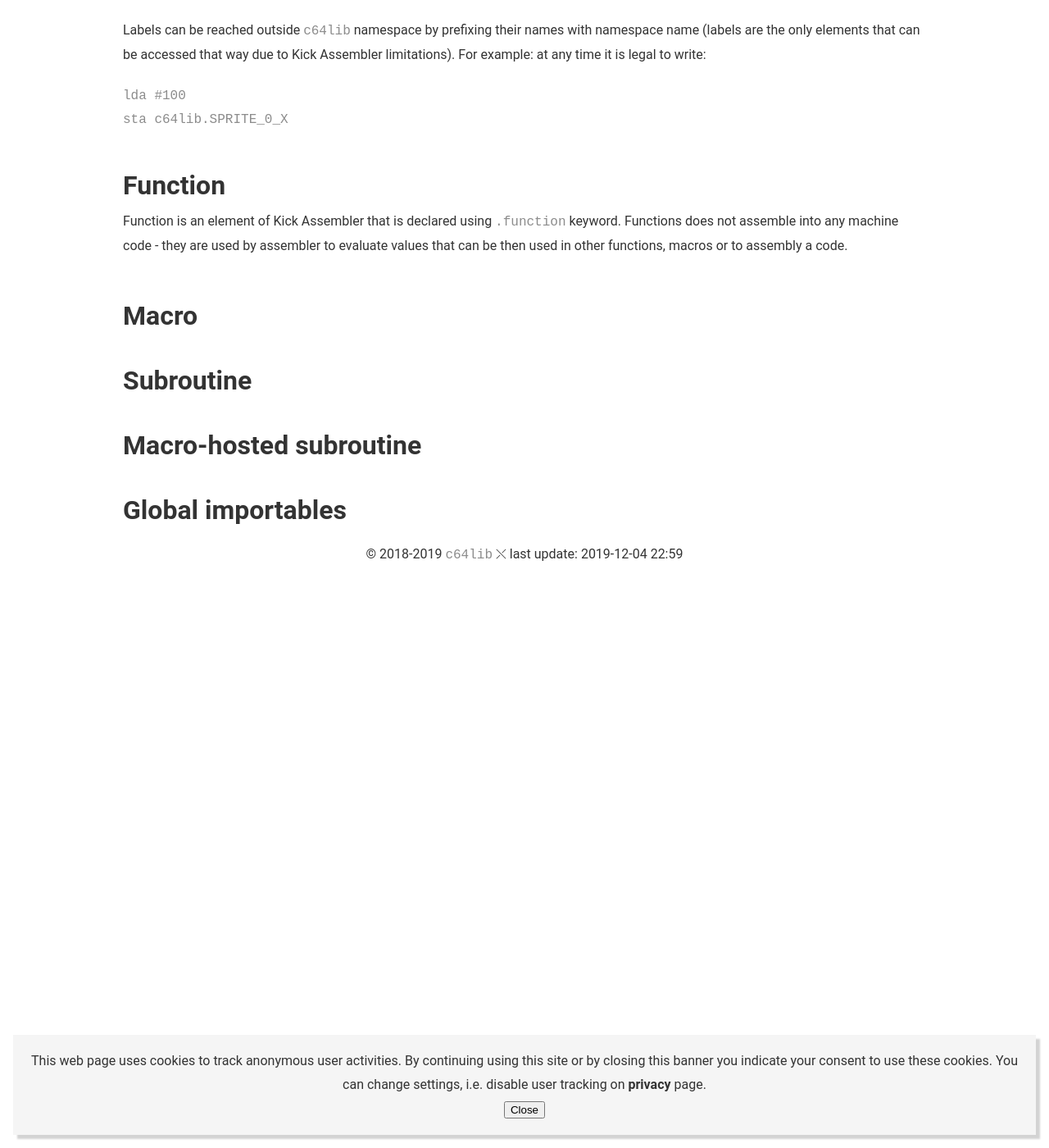
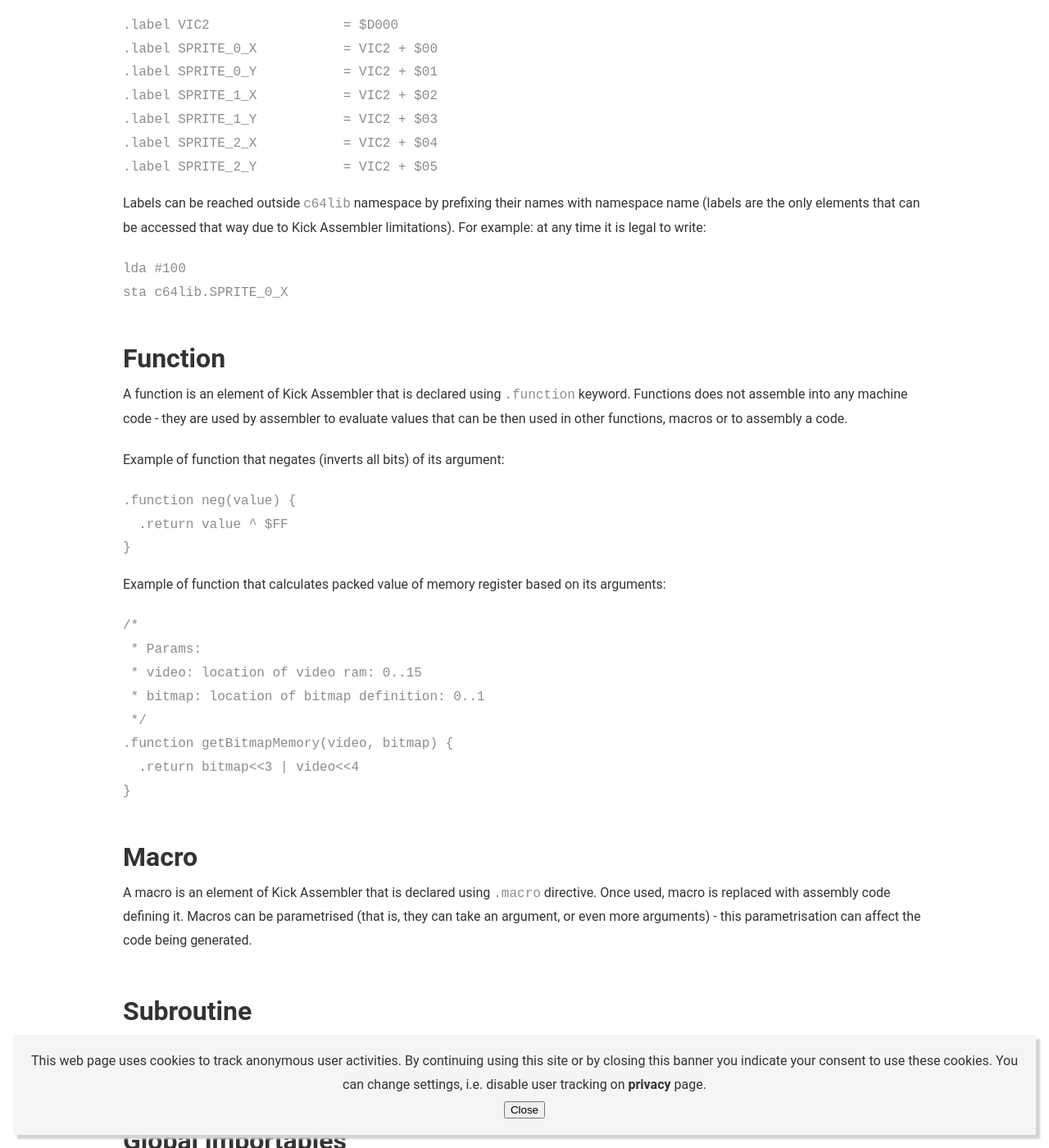
Before and after one commit to c64lib/docu, a Jekyll site: the page built from building-blocks.md, in a window 1280 px wide and 1400 px high, scrolled down 738 px. Shown: the whole window at 82% size. Built offline with Jekyll 4.4.1, drawn with Linux system fonts in a browser that asks for light colours; some of the changed text lies outside the part shown.

Commit message:
functions and macros

```diff
--- a/building-blocks.md
+++ b/building-blocks.md
@@ -4,6 +4,18 @@ title: Building blocks
 description: The major building blocks of the `c64lib`.
 pinned: false
 ---
+There are plenty of elements that can be declared within library and then
+reused. In most cases a dedicated Kick Assembler syntactic elements are used.
+These elements are declared source files (`asm`) which can be used by your
+programs by using `#import` directive.
+
+Most of the library source files have
+`#importonce` flag set - that is given library file can be imported in many
+places (in direct or indirect way) and only first import is effective. That also
+means that libraries can import themselves (and in fact they do!).
+
+This document describes all kinds of elements that are declared by `c64lib`.
+
 ## Namespace
 All elements of `c64lib` are defined within `c64lib` namespace, that is,
 they are visible only inside this namespace. This approach prevents possible
@@ -32,12 +44,37 @@ to Kick Assembler limitations). For example: at any time it is legal to write:
     sta c64lib.SPRITE_0_X
 
 ## Function
-Function is an element of Kick Assembler that is declared using
+A function is an element of Kick Assembler that is declared using
 `.function` keyword. Functions does not assemble into any machine code -
 they are used by assembler to evaluate values that can be then used
 in other functions, macros or to assembly a code.
 
+Example of function that negates (inverts all bits) of its argument:
+
+    .function neg(value) {
+      .return value ^ $FF
+    }
+
+Example of function that calculates packed value of memory register based
+on its arguments:
+
+    /*
+     * Params:
+     * video: location of video ram: 0..15
+     * bitmap: location of bitmap definition: 0..1
+     */
+    .function getBitmapMemory(video, bitmap) {
+      .return bitmap<<3 | video<<4
+    }
+
 ## Macro
+A macro is an element of Kick Assembler that is declared using `.macro`
+directive. Once used, macro is replaced with assembly code defining it.
+Macros can be parametrised (that is, they can take an argument, or even
+more arguments) - this parametrisation can affect the code being
+generated.
+
+
 
 ## Subroutine
 
```
